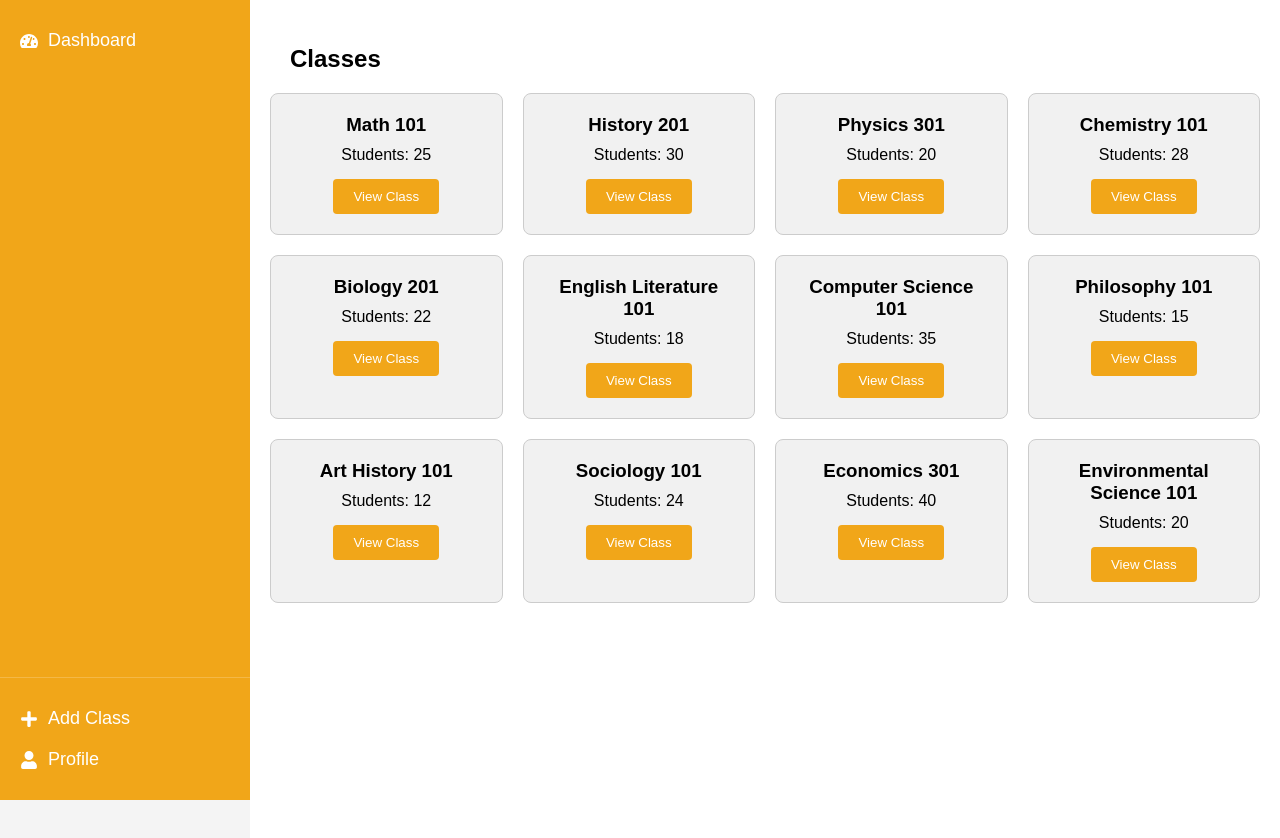
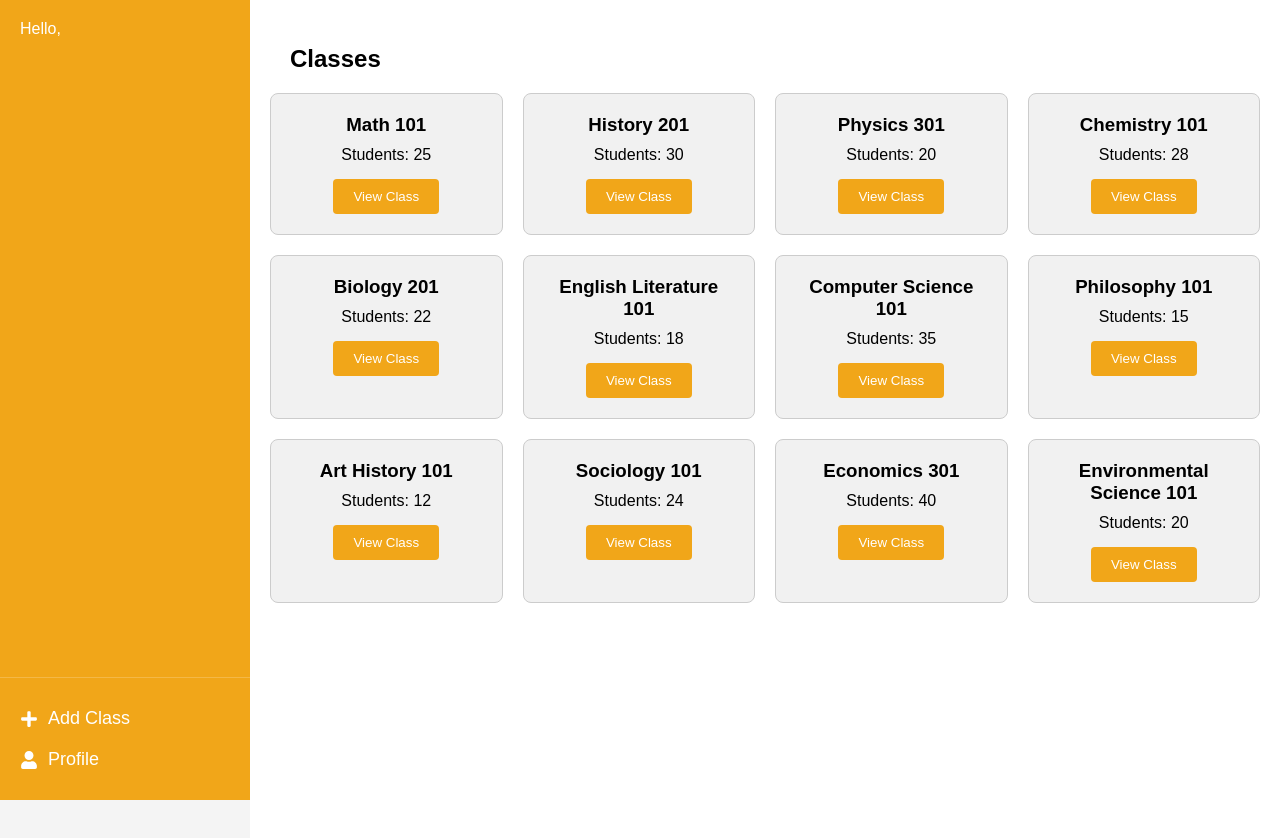
Before and after one commit to CKmellow/QR-code_Attendance_system, a React (Create React App) app in the folder qr-system/: page /lec-home in a window 1280 px wide. Built offline with nearby package versions, Linux system fonts and the light colour scheme.

Commit message:
Minor sidebar changes on lec dash

```diff
--- a/qr-system/src/components/Sidebar.js
+++ b/qr-system/src/components/Sidebar.js
@@ -4,25 +4,16 @@ import { FaTachometerAlt, FaShoppingCart, FaChartBar, FaBoxes, FaTag, FaPlus, Fa
 import './Sidebar.css';
 
 const Sidebar = () => {
+
+  const user = JSON.parse(localStorage.getItem('user'));
   return (
+
     <div className="sidebar">
-
             <nav className="sidebar-nav">
-        <a href="#" className="sidebar-link">
-          <FaTachometerAlt /> Dashboard
-        </a>
-        {/* <a href="#" className="sidebar-link">
-          <FaShoppingCart /> Order
-        </a>
-        <a href="#" className="sidebar-link">
-          <FaChartBar /> Statistic
-        </a>
-        <a href="#" className="sidebar-link">
-          <FaBoxes /> Product
-        </a>
-        <a href="#" className="sidebar-link">
-          <FaTag /> Offer
-        </a> */}
+                {/* Display the user's name */}
+                <div className="sidebar-greeting">
+                    Hello, {user?.fname} {user?.lname}
+                </div>
             </nav>
 
             {/* Add Class and Profile links at the bottom */}
```
Lines whose indentation alone changed are shown as unchanged.
